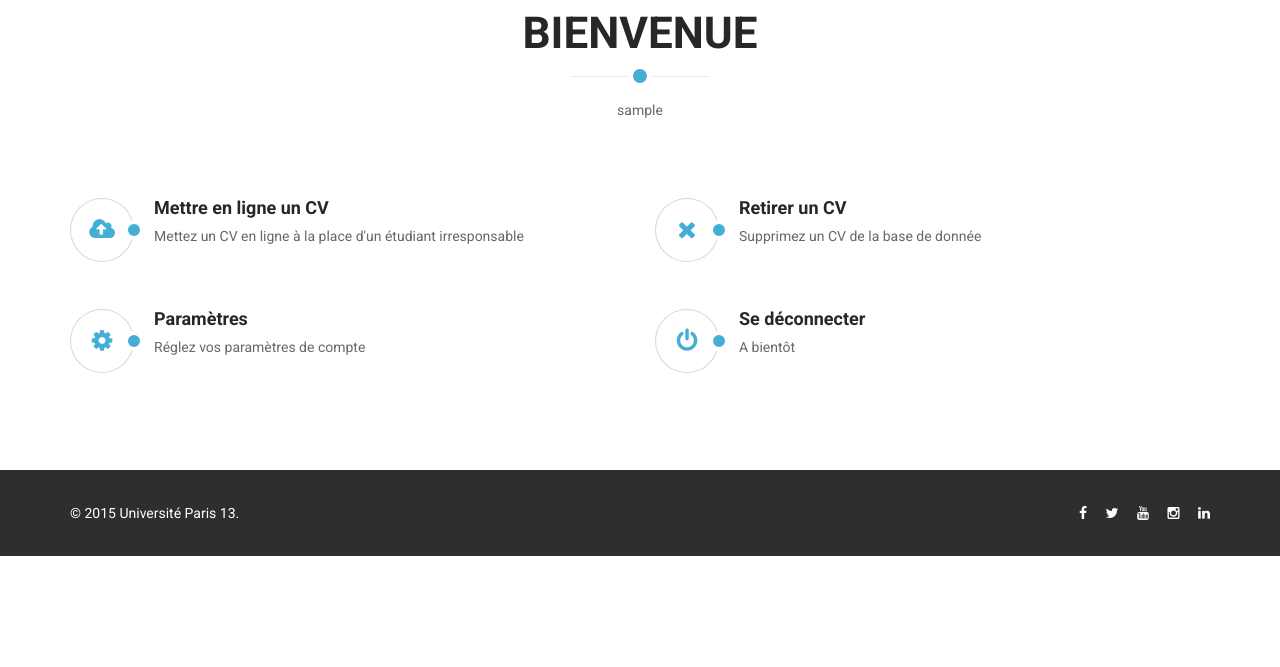
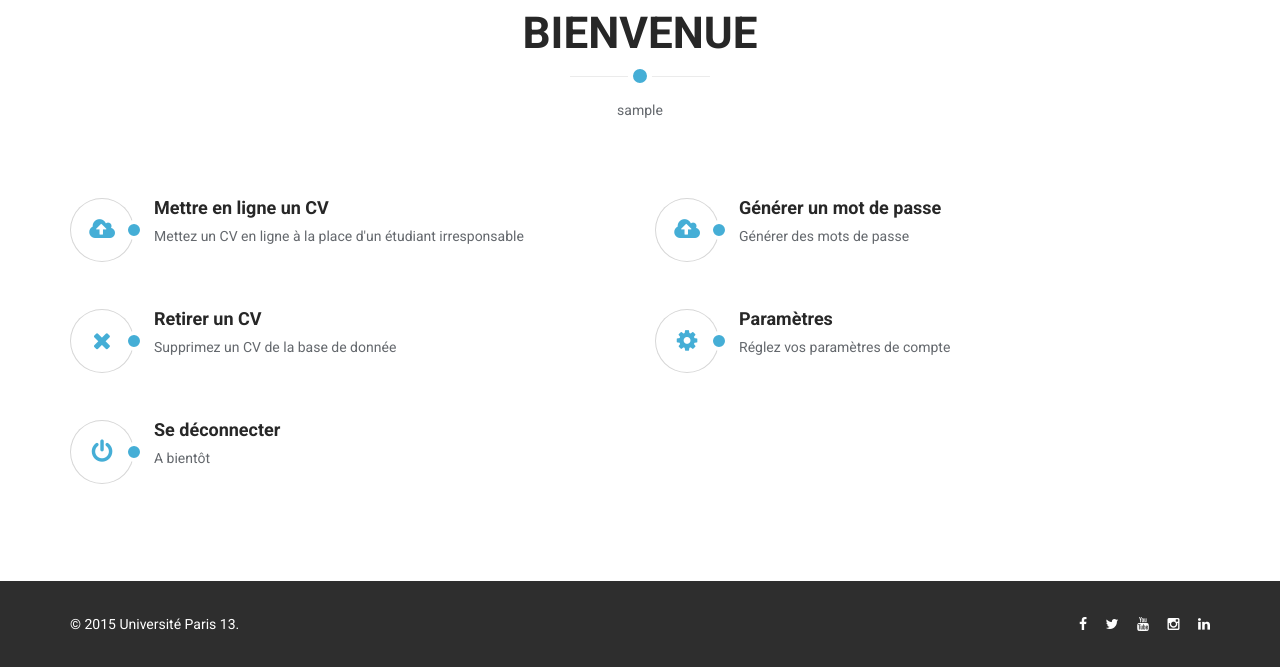
Before and after one commit to andremorel95/cvtheque, a PHP site: page /index.php in a window 1280 px wide. Shown: the part 191-858 px from the top of the page. Before the commit the page ends 747 px from the top, so only its background shows below. Run offline with PHP 8.4, Linux system fonts and the light colour scheme; the visitor is signed in with stand-in values (Sample User, id 1); some libraries are stand-ins or nearby versions.

Commit message:
Update index.php

```diff
--- a/index.php
+++ b/index.php
@@ -91,6 +91,20 @@ session_start();
                     </div>
                     <!--/.col-md-4-->
 
+                    <div class="col-md-6 col-sm-6 wow fadeInUp" data-wow-duration="300ms" data-wow-delay="100ms">
+                        <div class="media service-box">
+                            <a href="upload.php">
+                                <div class="pull-left">
+                                    <i class="fa fa-cloud-upload"></i>
+                                </div>
+                                <div class="media-body">
+                                    <h4 class="media-heading">Générer un mot de passe</h4></a>
+                            <p>Générer des mots de passe</p>
+                            </div>
+                        </div>
+                    </div>
+                    <!--/.col-md-4-->
+
                     <div class="col-md-6 col-sm-6 wow fadeInUp" data-wow-duration="300ms" data-wow-delay="200ms">
                         <div class="media service-box">
                             <a href="#">
```
